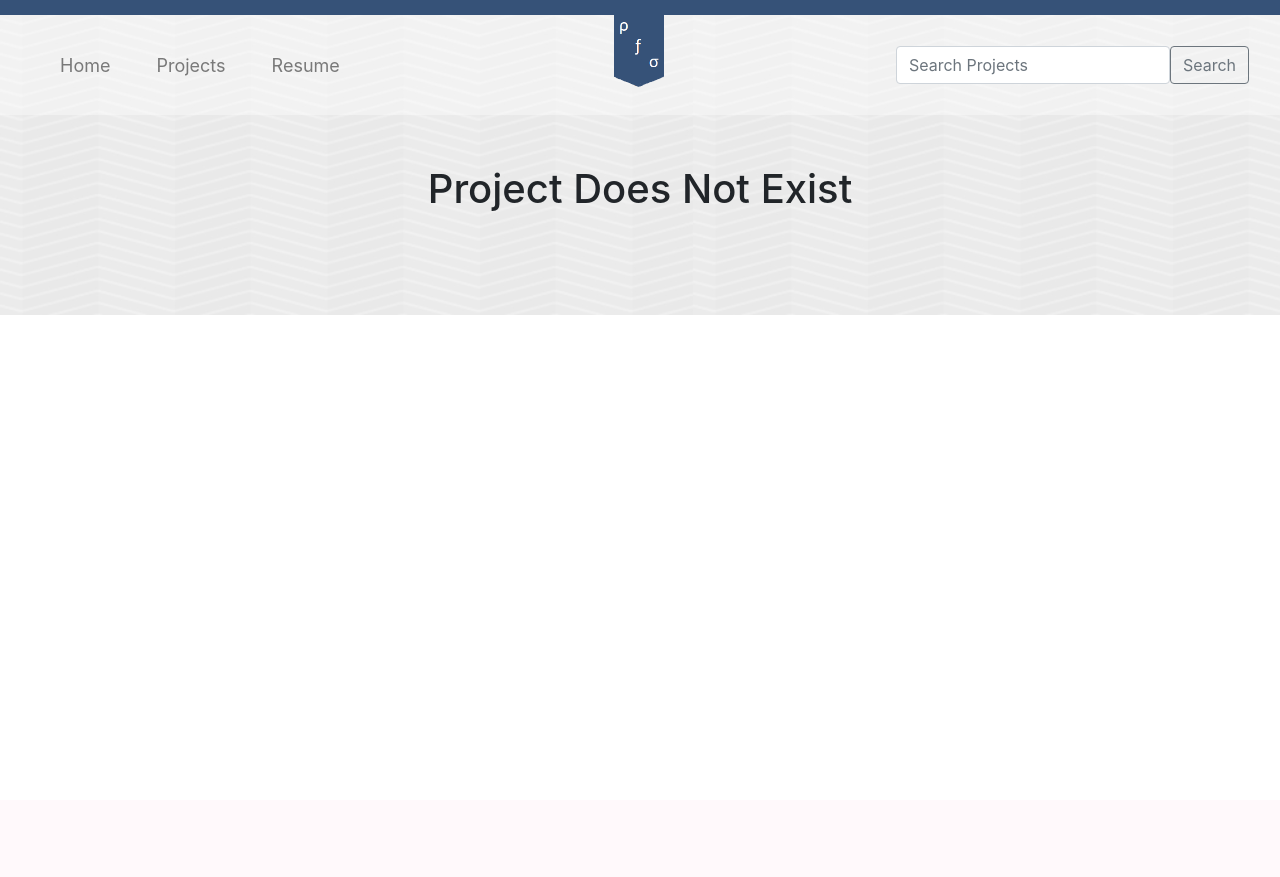
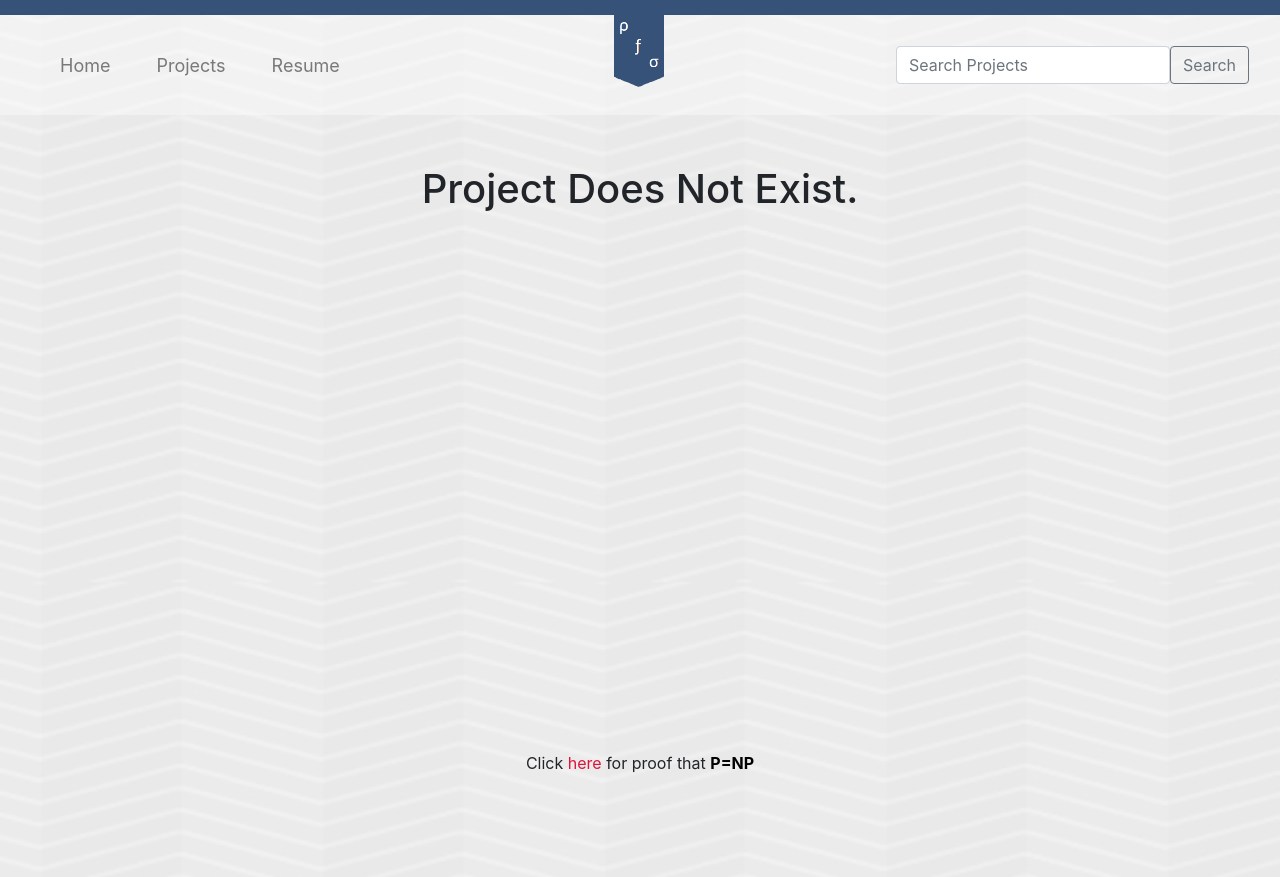
Before and after one commit to pforderique/pforderique.com, a Flask app: a page that uses website/templates/single_project.html in a window 1280 px wide. Before the commit the page ends 315 px from the top, so only its background shows below. Run offline with Flask 2, Linux system fonts and the light colour scheme; data that the repository does not hold is empty; some libraries are stand-ins or nearby versions.

Commit message:
updated '404' errors

```diff
--- a/website/static/styles/single_project.css
+++ b/website/static/styles/single_project.css
@@ -1,9 +1,9 @@
-div.container iframe{
+div.containerx iframe{
     display: block;
     width: 400px;
     height: 400px;
 }
-div.container img {
+div.containerx img {
     width: 400px;
     height: auto;
 }
--- a/website/templates/single_project.html
+++ b/website/templates/single_project.html
@@ -28,8 +28,13 @@
 {% else %}
 
     <h1 class="main-title" align="center">
-        Project Does Not Exist
+        Project Does Not Exist.
     </h1>
+    <p align="center" style="margin-top: 50%;">
+        Click
+        <a style="color: crimson;" href="https://www.youtube.com/watch?v=dQw4w9WgXcQ">here</a>
+        for proof that <span style="font-weight: bold; color: black;">P=NP</span>
+    </p>
 
 {% endif %}
 
```
Also changed, not shown: website/templates/projects.html (+11 -17 lines).
